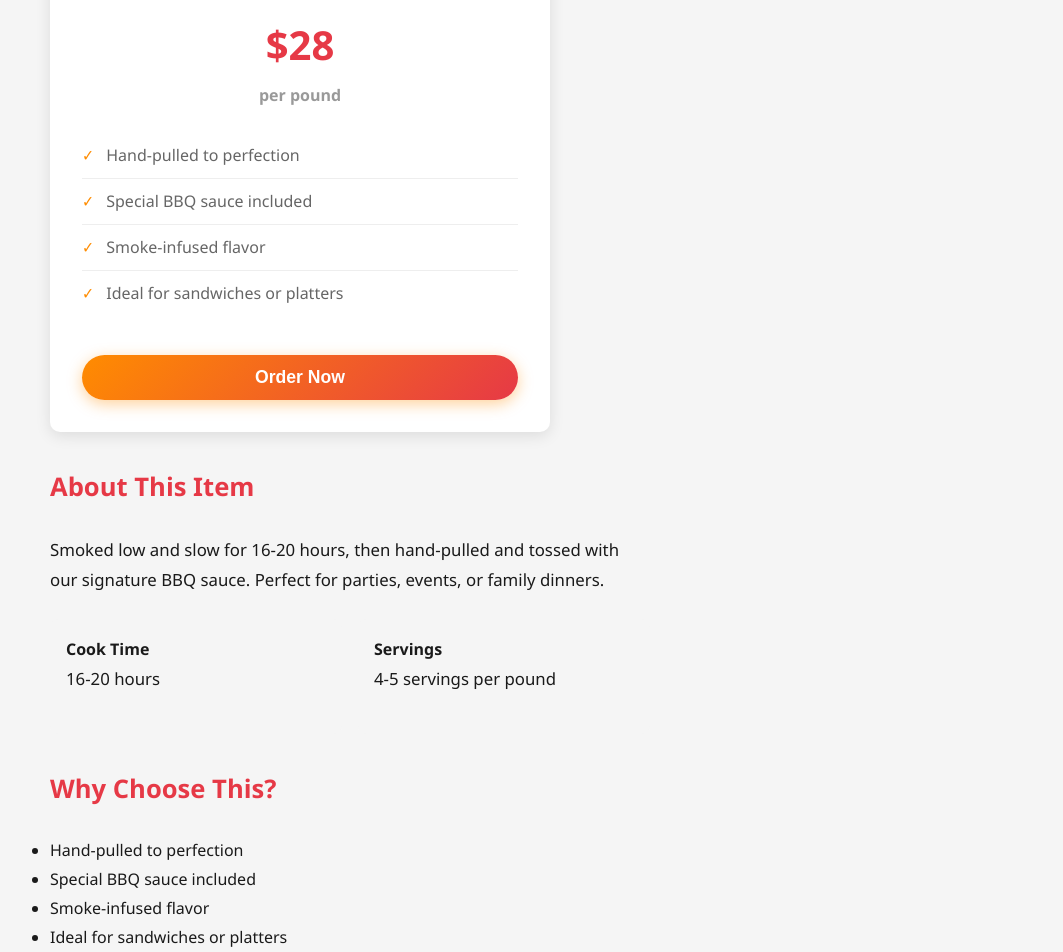
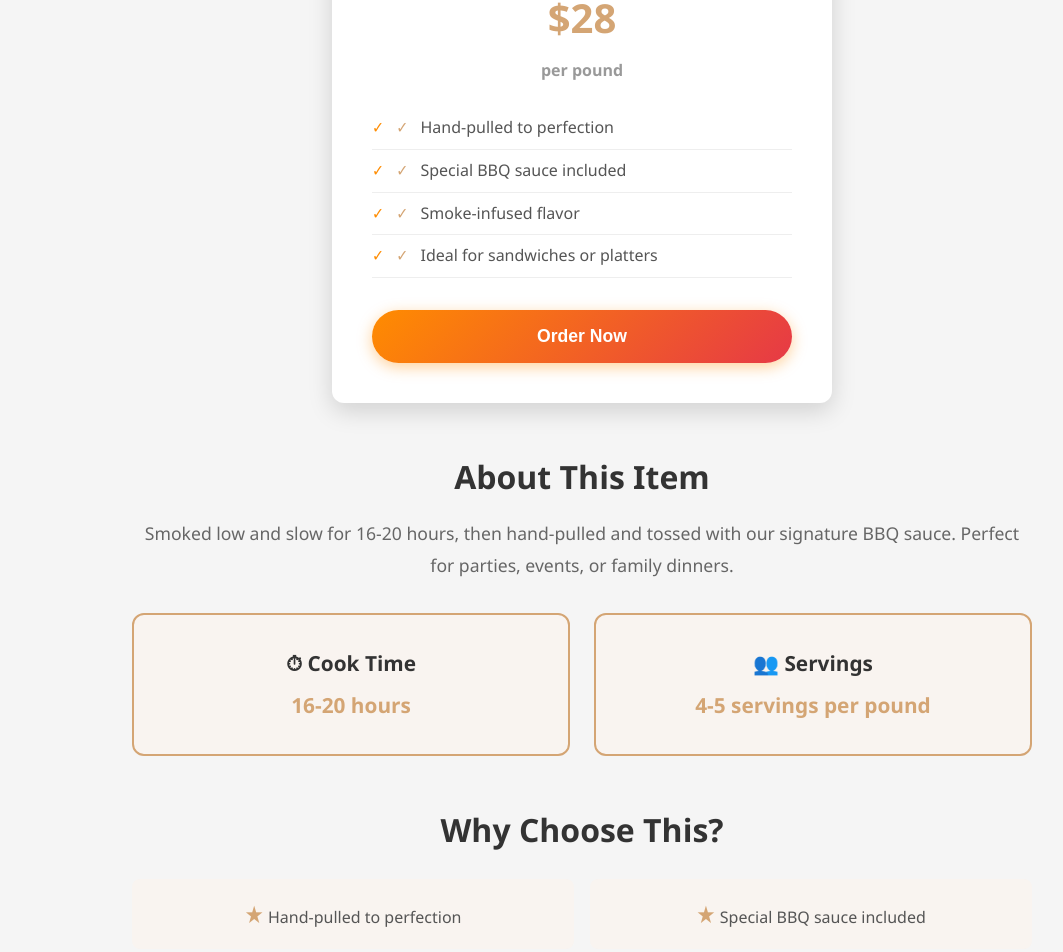
Before and after one commit to Diamond-Queen/BBQ---SECRET, a React (Vite) app: page /pricing/boston-butt in a window 1280 px wide. Shown: the part 458-1410 px from the top of the page, without its empty margins (58-1121 px from the left). Built offline with nearby package versions, Linux system fonts and the light colour scheme.

Commit message:
Pricing styling and pricing details

```diff
--- a/pages/PricingDetails.jsx
+++ b/pages/PricingDetails.jsx
@@ -116,48 +116,93 @@ export default function PricingDetails() {
       </nav>
 
       {/* Details Section */}
-      <section className="menu" style={{ paddingTop: '2rem' }}>
+      <section className="menu" style={{ paddingTop: '2rem', paddingBottom: '3rem' }}>
         <div className="container">
-          <Link to="/" style={{ color: '#d4a574', textDecoration: 'none', marginBottom: '1rem', display: 'inline-block' }}>
+          <Link to="/" style={{ color: '#d4a574', textDecoration: 'none', marginBottom: '2rem', display: 'inline-block', fontSize: '1.1rem' }}>
             ← Back to Menu
           </Link>
 
-          <div className="menu-item-detail">
-            <h2>{item.name}</h2>
-            <p style={{ fontSize: '1.1rem', marginBottom: '1.5rem' }}>{item.description}</p>
+          <div style={{ maxWidth: '900px', margin: '0 auto', textAlign: 'center' }}>
+            <h2 style={{ fontSize: '3rem', marginBottom: '1rem', color: '#333' }}>{item.name}</h2>
+            <p style={{ fontSize: '1.2rem', marginBottom: '3rem', color: '#666', lineHeight: '1.6' }}>{item.description}</p>
 
-            {/* Main Pricing Card */}
-            <div className="pricing-card" style={{ maxWidth: '500px', marginBottom: '2rem' }}>
-              <h3>{item.name}</h3>
-              <div className="price">{item.price}<small>{item.unit}</small></div>
-              <ul style={{ textAlign: 'left', marginBottom: '1rem' }}>
+            {/* Main Pricing Card - Centered */}
+            <div className="pricing-card" style={{
+              maxWidth: '500px',
+              marginBottom: '3rem',
+              margin: '0 auto 3rem',
+              padding: '2.5rem',
+              boxShadow: '0 8px 24px rgba(0, 0, 0, 0.15)',
+              borderRadius: '12px',
+              backgroundColor: '#fff'
+            }}>
+              <h3 style={{ marginTop: 0, fontSize: '1.8rem', marginBottom: '1rem' }}>{item.name}</h3>
+              <div className="price" style={{ marginBottom: '1.5rem' }}>
+                <span style={{ fontSize: '2.5rem', fontWeight: 'bold', color: '#d4a574' }}>{item.price}</span>
+                <small style={{ display: 'block', fontSize: '1rem', color: '#999', marginTop: '0.5rem' }}>{item.unit}</small>
+              </div>
+              <ul style={{ textAlign: 'left', marginBottom: '2rem', listStyle: 'none', padding: 0 }}>
                 {item.highlights.map((highlight, idx) => (
-                  <li key={idx}>{highlight}</li>
+                  <li key={idx} style={{ padding: '0.5rem 0', color: '#555', borderBottom: '1px solid #eee' }}>
+                    <span style={{ color: '#d4a574', marginRight: '0.5rem' }}>✓</span> {highlight}
+                  </li>
                 ))}
               </ul>
-              <button className="cta-button" style={{ width: '100%' }}>Order Now</button>
+              <button className="cta-button" style={{ width: '100%', padding: '1rem', fontSize: '1.1rem' }}>Order Now</button>
             </div>
 
             {/* Additional Details */}
-            <div style={{ marginTop: '2rem', maxWidth: '600px' }}>
-              <h3>About This Item</h3>
-              <p>{item.details}</p>
+            <div style={{ marginTop: '2rem' }}>
+              <h3 style={{ fontSize: '2rem', marginBottom: '1rem', color: '#333' }}>About This Item</h3>
+              <p style={{ fontSize: '1.1rem', color: '#666', lineHeight: '1.8', marginBottom: '2rem' }}>{item.details}</p>
 
-              <div style={{ display: 'grid', gridTemplateColumns: '1fr 1fr', gap: '1rem', marginTop: '1.5rem', marginBottom: '2rem' }}>
-                <div style={{ padding: '1rem', backgroundColor: '#f5f5f5', borderRadius: '8px' }}>
-                  <h4 style={{ marginTop: 0 }}>Cook Time</h4>
-                  <p>{item.cookTime}</p>
+              <div style={{
+                display: 'grid',
+                gridTemplateColumns: '1fr 1fr',
+                gap: '1.5rem',
+                marginTop: '2rem',
+                marginBottom: '3rem'
+              }}>
+                <div style={{
+                  padding: '2rem',
+                  backgroundColor: '#f9f4f0',
+                  borderRadius: '12px',
+                  border: '2px solid #d4a574',
+                  textAlign: 'center'
+                }}>
+                  <h4 style={{ marginTop: 0, marginBottom: '0.5rem', color: '#333', fontSize: '1.3rem' }}>⏱ Cook Time</h4>
+                  <p style={{ marginBottom: 0, color: '#d4a574', fontSize: '1.3rem', fontWeight: 'bold' }}>{item.cookTime}</p>
                 </div>
-                <div style={{ padding: '1rem', backgroundColor: '#f5f5f5', borderRadius: '8px' }}>
-                  <h4 style={{ marginTop: 0 }}>Servings</h4>
-                  <p>{item.servings}</p>
+                <div style={{
+                  padding: '2rem',
+                  backgroundColor: '#f9f4f0',
+                  borderRadius: '12px',
+                  border: '2px solid #d4a574',
+                  textAlign: 'center'
+                }}>
+                  <h4 style={{ marginTop: 0, marginBottom: '0.5rem', color: '#333', fontSize: '1.3rem' }}>👥 Servings</h4>
+                  <p style={{ marginBottom: 0, color: '#d4a574', fontSize: '1.3rem', fontWeight: 'bold' }}>{item.servings}</p>
                 </div>
               </div>
 
-              <h3>Why Choose This?</h3>
-              <ul>
+              <h3 style={{ fontSize: '2rem', marginBottom: '1.5rem', color: '#333' }}>Why Choose This?</h3>
+              <ul style={{
+                listStyle: 'none',
+                padding: 0,
+                display: 'grid',
+                gridTemplateColumns: '1fr 1fr',
+                gap: '1rem'
+              }}>
                 {item.highlights.map((highlight, idx) => (
-                  <li key={idx}>{highlight}</li>
+                  <li key={idx} style={{
+                    padding: '1rem',
+                    backgroundColor: '#f9f4f0',
+                    borderRadius: '8px',
+                    textAlign: 'center',
+                    color: '#555'
+                  }}>
+                    <span style={{ color: '#d4a574', fontSize: '1.5rem' }}>★</span> {highlight}
+                  </li>
                 ))}
               </ul>
             </div>
--- a/pages/boston-butt.jsx
+++ b/pages/boston-butt.jsx
@@ -71,18 +71,19 @@ export default function BostonButt() {
               </div>
             </div>
 
-            <div className="pricing-card" style={{ marginTop: '2rem', maxWidth: '400px' }}>
-              <h3>Boston Butt Special</h3>
-              <div className="price">$40<small>per Boston Butt</small></div>
-              <ul style={{ textAlign: 'left' }}>
-                <li>Slow-cooked to perfection</li>
-                <li>Tender & juicy meat</li>
-                <li>Special BBQ sauce</li>
-                <li>Perfect for large gatherings</li>
-              </ul>
+            <div style={{ display: 'flex', flexDirection: 'column', alignItems: 'center', marginTop: '2rem' }}>
+              <div className="pricing-card" style={{ maxWidth: '450px', padding: '2.5rem', boxShadow: '0 8px 24px rgba(212, 165, 116, 0.2)', borderRadius: '12px', borderTop: '4px solid #d4a574' }}>
+                <h3 style={{ marginTop: 0, textAlign: 'center', color: '#5c3d2e' }}>Boston Butt Special</h3>
+                <div className="price" style={{ textAlign: 'center' }}><span style={{ color: '#d4a574' }}>$40</span><small>per Boston Butt</small></div>
+                <ul style={{ textAlign: 'center', listStyle: 'none', padding: 0 }}>
+                  <li style={{ padding: '0.5rem 0', color: '#555' }}><span style={{ color: '#d4a574' }}>✓</span> Slow-cooked to perfection</li>
+                  <li style={{ padding: '0.5rem 0', color: '#555' }}><span style={{ color: '#d4a574' }}>✓</span> Tender & juicy meat</li>
+                  <li style={{ padding: '0.5rem 0', color: '#555' }}><span style={{ color: '#d4a574' }}>✓</span> Special BBQ sauce</li>
+                  <li style={{ padding: '0.5rem 0', color: '#555' }}><span style={{ color: '#d4a574' }}>✓</span> Perfect for large gatherings</li>
+                </ul>
+              </div>
+              <button className="cta-button" style={{ marginTop: '1.5rem', minWidth: '200px' }}>Order Now</button>
             </div>
-
-            <button className="cta-button" style={{ marginTop: '1.5rem' }}>Order Now</button>
           </div>
         </div>
       </section>
--- a/pages/friedturkey.jsx
+++ b/pages/friedturkey.jsx
@@ -71,18 +71,19 @@ export default function FriedTurkey() {
               </div>
             </div>
 
-            <div className="pricing-card" style={{ marginTop: '2rem', maxWidth: '400px' }}>
-              <h3>Fried Turkey Special</h3>
-              <div className="price">$25<small>per whole turkey</small></div>
-              <ul style={{ textAlign: 'left' }}>
-                <li>Crispy golden crust</li>
-                <li>Tender juicy meat</li>
-                <li>Signature seasonings</li>
-                <li>Perfect for celebrations</li>
-              </ul>
+            <div style={{ display: 'flex', flexDirection: 'column', alignItems: 'center', marginTop: '2rem' }}>
+              <div className="pricing-card" style={{ maxWidth: '450px', padding: '2.5rem', boxShadow: '0 8px 24px rgba(212, 165, 116, 0.2)', borderRadius: '12px', borderTop: '4px solid #d4a574' }}>
+                <h3 style={{ marginTop: 0, textAlign: 'center', color: '#8b6f47' }}>Fried Turkey Special</h3>
+                <div className="price" style={{ textAlign: 'center' }}><span style={{ color: '#d4a574' }}>$25</span><small>per whole turkey</small></div>
+                <ul style={{ textAlign: 'center', listStyle: 'none', padding: 0 }}>
+                  <li style={{ padding: '0.5rem 0', color: '#555' }}><span style={{ color: '#d4a574' }}>✓</span> Crispy golden crust</li>
+                  <li style={{ padding: '0.5rem 0', color: '#555' }}><span style={{ color: '#d4a574' }}>✓</span> Tender juicy meat</li>
+                  <li style={{ padding: '0.5rem 0', color: '#555' }}><span style={{ color: '#d4a574' }}>✓</span> Signature seasonings</li>
+                  <li style={{ padding: '0.5rem 0', color: '#555' }}><span style={{ color: '#d4a574' }}>✓</span> Perfect for celebrations</li>
+                </ul>
+              </div>
+              <button className="cta-button" style={{ marginTop: '1.5rem', minWidth: '200px' }}>Order Now</button>
             </div>
-
-            <button className="cta-button" style={{ marginTop: '1.5rem' }}>Order Now</button>
           </div>
         </div>
       </section>
--- a/pages/ribs.jsx
+++ b/pages/ribs.jsx
@@ -71,18 +71,19 @@ export default function Ribs() {
               </div>
             </div>
 
-            <div className="pricing-card" style={{ marginTop: '2rem', maxWidth: '400px' }}>
-              <h3>Ribs Special</h3>
-              <div className="price">$25<small>per full rack</small></div>
-              <ul style={{ textAlign: 'left' }}>
-                <li>Slow-cooked to perfection</li>
-                <li>Signature dry rub seasoning</li>
-                <li>Fall-off-the-bone tenderness</li>
-                <li>Perfect for gatherings</li>
-              </ul>
+            <div style={{ display: 'flex', flexDirection: 'column', alignItems: 'center', marginTop: '2rem' }}>
+              <div className="pricing-card" style={{ maxWidth: '450px', padding: '2.5rem', boxShadow: '0 8px 24px rgba(204, 68, 68, 0.2)', borderRadius: '12px', borderTop: '4px solid #cc4444' }}>
+                <h3 style={{ marginTop: 0, textAlign: 'center', color: '#4a1a1a' }}>Ribs Special</h3>
+                <div className="price" style={{ textAlign: 'center' }}><span style={{ color: '#cc4444' }}>$25</span><small>per full rack</small></div>
+                <ul style={{ textAlign: 'center', listStyle: 'none', padding: 0 }}>
+                  <li style={{ padding: '0.5rem 0', color: '#555' }}><span style={{ color: '#cc4444' }}>✓</span> Slow-cooked to perfection</li>
+                  <li style={{ padding: '0.5rem 0', color: '#555' }}><span style={{ color: '#cc4444' }}>✓</span> Signature dry rub seasoning</li>
+                  <li style={{ padding: '0.5rem 0', color: '#555' }}><span style={{ color: '#cc4444' }}>✓</span> Fall-off-the-bone tenderness</li>
+                  <li style={{ padding: '0.5rem 0', color: '#555' }}><span style={{ color: '#cc4444' }}>✓</span> Perfect for gatherings</li>
+                </ul>
+              </div>
+              <button className="cta-button" style={{ marginTop: '1.5rem', minWidth: '200px' }}>Order Now</button>
             </div>
-
-            <button className="cta-button" style={{ marginTop: '1.5rem' }}>Order Now</button>
           </div>
         </div>
       </section>
```
Also changed, not shown: pages/brunswick-stew.jsx (+12 -11 lines).
